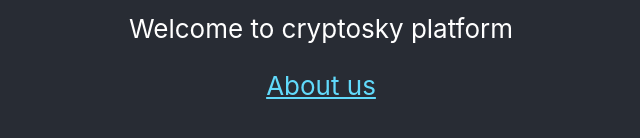
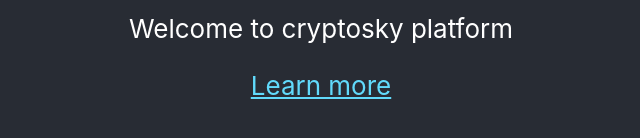
Before and after one commit to cs-joy/cryptosky-platform, a React (Create React App) app: page / in a window 1280 px wide. Shown: the part 516-654 px from the top of the page, without its empty margins (319-959 px from the left). Built offline with nearby package versions, Linux system fonts and the light colour scheme.

Commit message:
new commit

```diff
--- a/src/App.js
+++ b/src/App.js
@@ -15,7 +15,7 @@ function App() {
           target="_blank"
           rel="noopener noreferrer"
         >
-          About us
+          Learn more
         </a>
       </header>
     </div>
```
